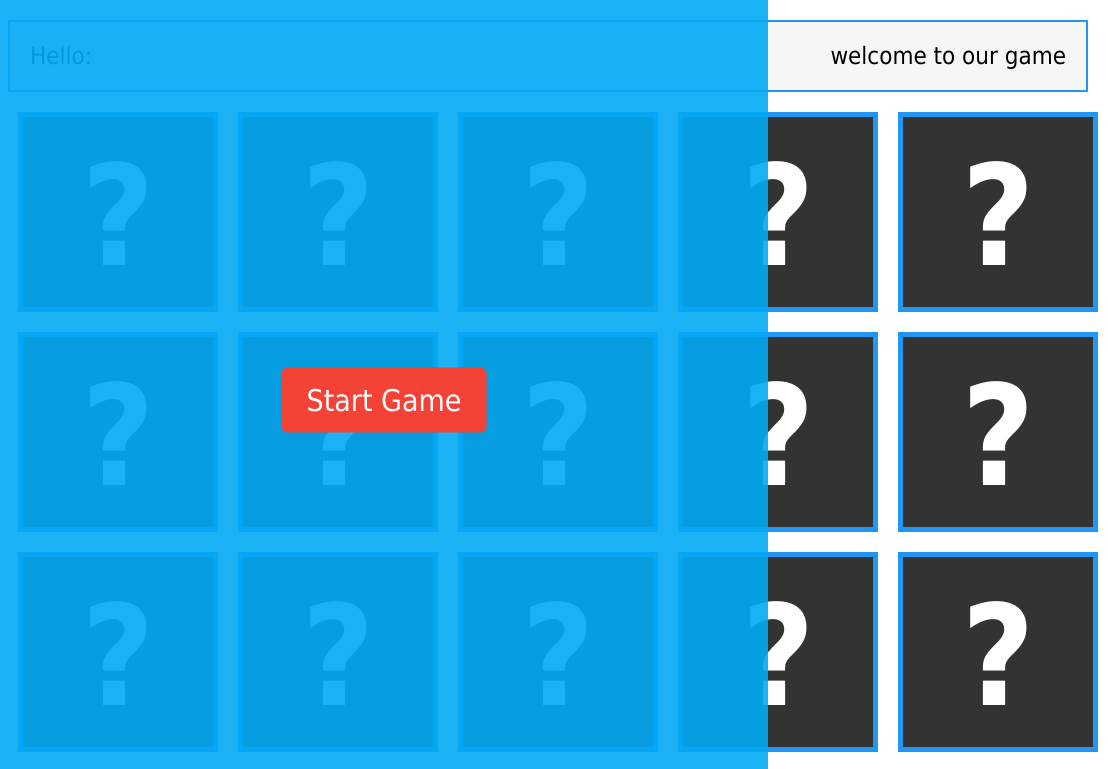
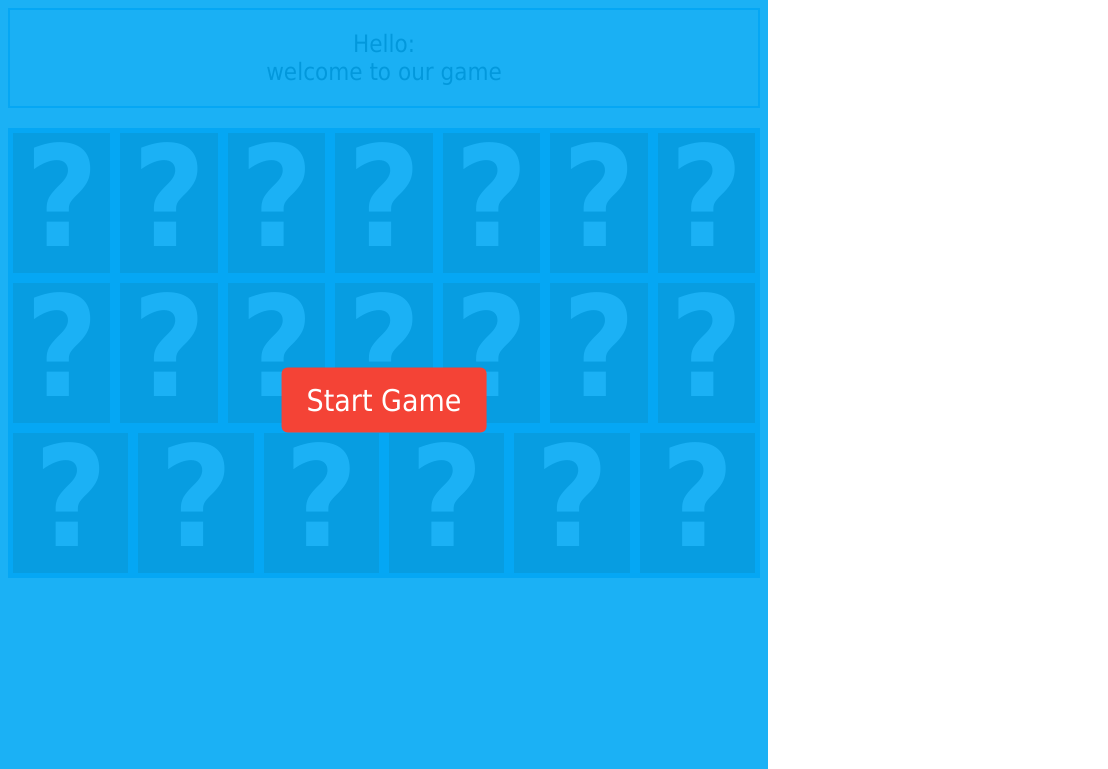
Before and after one commit to JohnRaafat1992/Memory_Game, a plain HTML site: page index.html in a window 768 px wide. Shown: the top 769 px of the page, 1108 px wide, since content can reach past the window. Drawn offline with Linux system fonts and the light colour scheme.

Commit message:
Add files via upload

```diff
--- a/css/memorygame.css
+++ b/css/memorygame.css
@@ -38,7 +38,7 @@ body {
     cursor: pointer;
 }
 .info-container {
-    width: 1080px;
+    width: 100%;
     margin: 20px auto 0;
     background-color: #f6f6f6;
     padding: 20px;
@@ -46,18 +46,35 @@ body {
     overflow: hidden;
     border: 2px solid #2196f3;
 }
+@media (max-width:770px) {
+	.info-container {
+	margin: 0;
+        text-align: center;
+	}
+}
 .info-container .name {
     float: left;
     width: 50%;
+}
+@media (max-width:770px) {
+	.info-container .name {
+	width: 100%;
+	}
 }
 .info-container .tries {
     float: left;
     width: 50%;
     text-align: right;
 }
+@media (max-width:770px) {
+	.info-container .tries {
+	width: 100%;
+        text-align: center;
+	}
+}
 .memory-game-blocks {
     display: flex;
-    width: 1100px;
+    width: 100%;
     flex-wrap: wrap;
     margin: 20px auto;
 }
@@ -66,7 +83,7 @@ body {
 }
 
 .memory-game-blocks .game-block {
-    height: 200px;
+    height: 150px;
     transition: transform .5s;
     -webkit-transition: transform .5s;
     -moz-transition: transform .5s;
@@ -75,12 +92,27 @@ body {
     transform-style: preserve-3d;
     cursor: pointer;
     position: relative;
-    flex: 1 0 200px;
+    flex: 1 0 150px;
     margin: 0 10px 20px;
+}
+@media (max-width:770px) {
+	.memory-game-blocks .game-block {
+	margin: 0;
+    height: 150px;
+    transition: transform .5s;
+    -webkit-transition: transform .5s;
+    -moz-transition: transform .5s;
+    -ms-transition: transform .5s;
+    -o-transition: transform .5s;
+    transform-style: preserve-3d;
+    cursor: pointer;
+    position: relative;
+    flex: 1 0 100px;
+	}
 }
 .memory-game-blocks .game-block .front {
     background-color: #333;
-    line-height: 200px;
+    line-height: 130px;
 }
 .memory-game-blocks .game-block .front::before {
     content: '?';
@@ -99,7 +131,11 @@ body {
 .memory-game-blocks .game-block img {
     width: 140px;
     height: 140px;
-    margin-top: 30px;
+}
+@media (max-width:770px) {
+	.memory-game-blocks .game-block img {
+	width: 100px;
+	}
 }
 .memory-game-blocks .game-block .face {
     position: absolute;
@@ -119,3 +155,24 @@ body {
     -o-transform: rotateY(180deg);
     pointer-events: none;
 }
+container {
+	margin: auto;
+}
+/* small */
+@media (min-width:768px) {
+    .container {
+    width: 100%;
+    }
+}
+/* medium */
+@media (min-width:992px) {
+    .container {
+    width: 100%;
+    }
+}
+/* large */
+@media (min-width:1200px) {
+    .container {
+    width: 100%;
+    }
+}
```
